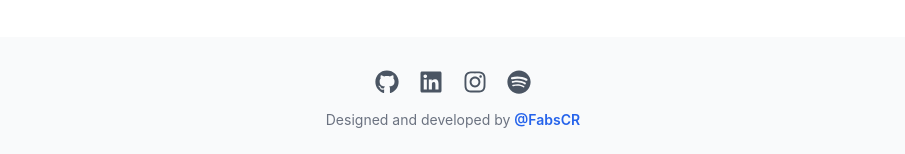
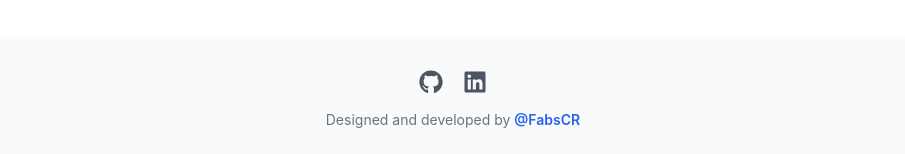
Before and after one commit to FabsCR/dev-portfolio-fabs, a Next.js app: page / in a window 1280 px wide. Shown: the part 4880-5034 px from the top of the page, without its empty margins (187-1092 px from the left). Built offline with nearby package versions, Linux system fonts and the light colour scheme; what @radix-ui/themes would draw is missing.

Commit message:
chore: remove unnecessary Instagram and Spotify links from Footer

```diff
--- a/src/components/Footer.tsx
+++ b/src/components/Footer.tsx
@@ -1,6 +1,6 @@
 "use client";
 
-import { FaGithub, FaLinkedin, FaInstagram, FaSpotify } from "react-icons/fa";
+import { FaGithub, FaLinkedin } from "react-icons/fa";
 
 export default function Footer() {
   return (
@@ -24,24 +24,6 @@ export default function Footer() {
         >
           <FaLinkedin size={24} />
         </a>
-        <a
-          href="https://www.instagram.com/fabs.fdez/"
-          target="_blank"
-          rel="noopener noreferrer"
-          className="hover:text-pink-600 dark:hover:text-pink-400 transition-colors duration-300 transform hover:scale-110"
-          aria-label="Instagram"
-        >
-          <FaInstagram size={24} />
-        </a>
-        <a
-          href="https://open.spotify.com/user/holacr07"
-          target="_blank"
-          rel="noopener noreferrer"
-          className="hover:text-green-600 dark:hover:text-green-400 transition-colors duration-300 transform hover:scale-110"
-          aria-label="Spotify"
-        >
-          <FaSpotify size={24} />
-        </a>
       </div>
       <span className="text-sm text-gray-500 dark:text-gray-400">
         Designed and developed by{" "}
```
